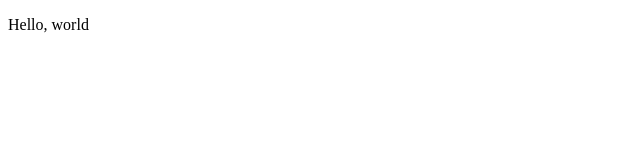
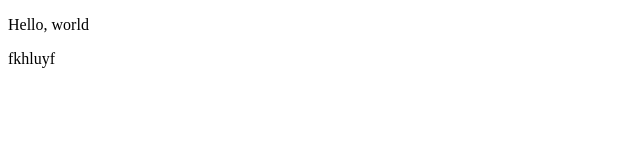
Before and after one commit to ReneraLee/first-projekt, a plain HTML site: page index.html in a window 1280 px wide. Shown: the full height of the page, 0-640 px from the left. Drawn offline with Linux system fonts and the light colour scheme.

Commit message:
Update index.html

```diff
--- a/index.html
+++ b/index.html
@@ -2,4 +2,5 @@
 <html lang='ru'>
 <head>
   <p>Hello, world </p>
+  <h>fkhluyf</h>
 </head>
```
